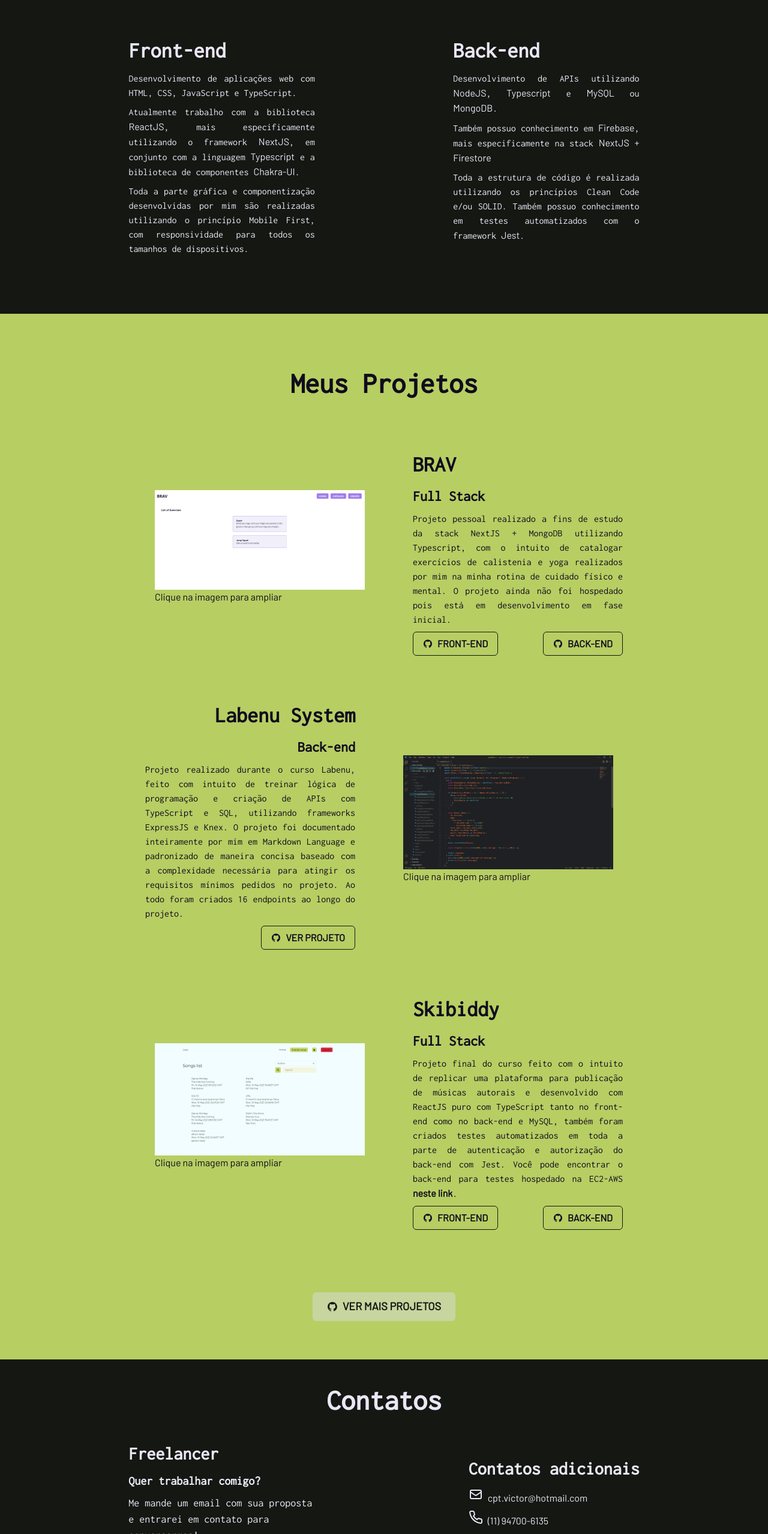
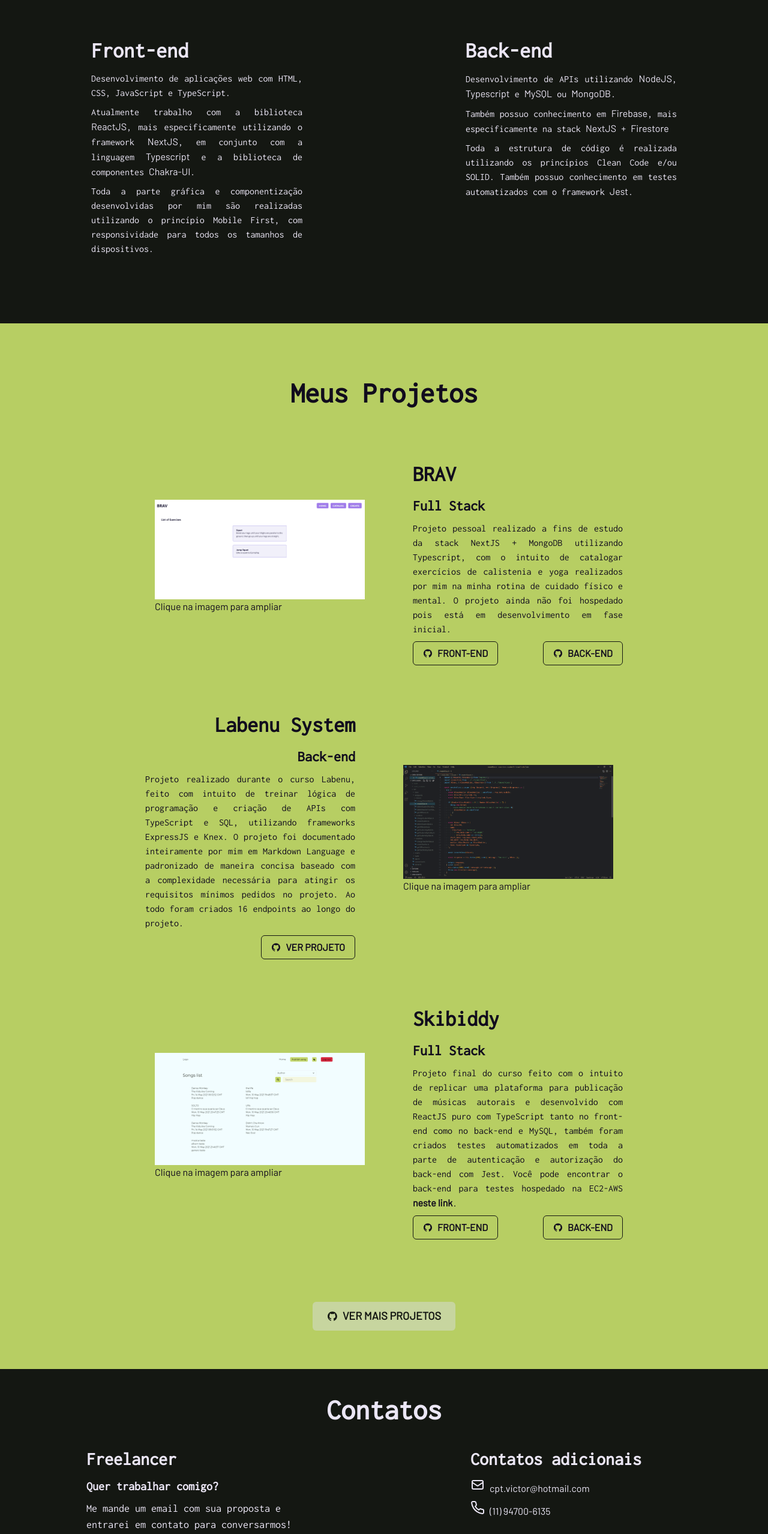
Before and after one commit to cptvictor95/portfolio, a Next.js app: page / in a window 1280 px wide. Shown: the part 1510-4067 px from the top of the page at 60% size. Built offline with nearby package versions, Linux system fonts and the light colour scheme.

Commit message:
add typings for every functinal component, refactor components to containers

```diff
--- a/components/Footer.tsx
+++ b/components/Footer.tsx
@@ -1,9 +1,9 @@
 import { Flex, Text } from '@chakra-ui/react';
 import React from 'react';
 
-const Footer = () => {
+const Footer: React.FC = () => {
   return (
-    <Flex p={8} bg="green-camo">
+    <Flex as="footer" p={8} bg="green-camo">
       <Text>
         © 2021 Victor Cardoso Pudo Torres - Todos os direitos reservados
       </Text>
--- a/components/HorizontalBar.tsx
+++ b/components/HorizontalBar.tsx
@@ -5,7 +5,7 @@ import { FaFacebook } from 'react-icons/fa';
 import { FiInstagram } from 'react-icons/fi';
 import { TiSocialLinkedinCircular } from 'react-icons/ti';
 
-const HorizontalBar = () => {
+const HorizontalBar: React.FC = () => {
   return (
     <Center as="section" py={8} w="100%">
       <Flex
--- a/components/ScrollToTop.tsx
+++ b/components/ScrollToTop.tsx
@@ -3,7 +3,7 @@ import { IconButton } from '@chakra-ui/react';
 import React, { useState } from 'react';
 import { animateScroll as scroll } from 'react-scroll';
 
-const ScrollToTop = () => {
+const ScrollToTop: React.FC = () => {
   const [showScroll, setShowScroll] = useState<boolean>(false);
 
   const checkScrollTop = () => {
--- a/components/VerticalBar.tsx
+++ b/components/VerticalBar.tsx
@@ -5,7 +5,7 @@ import { FaFacebook } from 'react-icons/fa';
 import { FiInstagram } from 'react-icons/fi';
 import { TiSocialLinkedinCircular } from 'react-icons/ti';
 
-const VerticalBar = () => {
+const VerticalBar: React.FC = () => {
   return (
     <Flex
       as="aside"
--- a/pages/api/hello.ts
+++ b/pages/api/hello.ts
@@ -1,10 +1,10 @@
 // Next.js API route support: https://nextjs.org/docs/api-routes/introduction
-import type { NextApiRequest, NextApiResponse } from 'next'
+import type { NextApiRequest, NextApiResponse } from 'next';
 
 type Data = {
-  name: string
-}
+  name: string;
+};
 
 export default (req: NextApiRequest, res: NextApiResponse<Data>) => {
-  res.status(200).json({ name: 'John Doe' })
-}
+  res.status(200).json({ name: 'Victor Torres' });
+};
--- a/sections/Contact.tsx
+++ b/sections/Contact.tsx
@@ -1,48 +1,40 @@
-import { Flex, Icon, Link, Stack, Text } from '@chakra-ui/react';
+import { Container, Flex, Icon, Link, Stack, Text } from '@chakra-ui/react';
 import React from 'react';
 import HorizontalBar from '../components/HorizontalBar';
 import { FiPhone } from 'react-icons/fi';
 import { HiOutlineMail } from 'react-icons/hi';
 import Footer from '../components/Footer';
 
-const Contact = () => {
+const Contact: React.FC = () => {
   return (
-    <Stack as="section" id="contact" bg="black">
+    <Stack as="section" id="contact" bg="black" justifyContent="center">
       <Text as="h1" fontSize="5xl" textAlign="center" pt={8} fontWeight="bold">
         Contatos
       </Text>
       <Flex
         as="section"
-        maxW={{ base: 'auto', md: '100%', lg: '100%', xl: '100%' }}
         direction={{ base: 'column', md: 'row' }}
         align="center"
         justify={['center', 'space-evenly', 'space-evenly', 'space-evenly']}
         py={4}
       >
-        <Flex
-          as="article"
-          maxW={{ base: '80%', sm: '60%', md: '40%', lg: '30%', xl: '30%' }}
-        >
+        <Container as="article" maxW="md" minH="200px">
           <Stack px={8}>
-            <Text as="h2" fontSize="3xl" fontWeight="semibold">
+            <Text as="h3" fontSize="3xl" fontWeight="semibold">
               Freelancer
             </Text>
-            <Text as="h2" fontSize="xl" fontWeight="semibold">
+            <Text as="h4" fontSize="xl" fontWeight="semibold">
               Quer trabalhar comigo?
             </Text>
-            <Text as="h2" fontSize="lg">
+            <Text fontSize="lg">
               Me mande um email com sua proposta e entrarei em contato para
               conversarmos!
             </Text>
           </Stack>
-        </Flex>
-        <Flex
-          as="article"
-          maxW={{ base: '80%', sm: '60%', md: '40%', lg: '30%', xl: '30%' }}
-          py={8}
-        >
+        </Container>
+        <Container as="article" maxW="md" minH="200px">
           <Stack px={8}>
-            <Text as="h2" fontSize="3xl" fontWeight="semibold">
+            <Text as="h3" fontSize="3xl" fontWeight="semibold">
               Contatos adicionais
             </Text>
             <Link href="mailto:cpt.victor@hotmail.com">
@@ -59,7 +51,7 @@ const Contact = () => {
               (11) 94700-6135
             </Link>
           </Stack>
-        </Flex>
+        </Container>
       </Flex>
       <HorizontalBar />
       <Footer />
--- a/sections/Projects.tsx
+++ b/sections/Projects.tsx
@@ -2,7 +2,7 @@ import { Stack, Text, Flex, Button, Image, Link } from '@chakra-ui/react';
 import React from 'react';
 import { AiFillGithub } from 'react-icons/ai';
 
-const Projects = () => {
+const Projects: React.FC = () => {
   return (
     <Stack as="section" py={16} id="projects" bg="limegreen" color="purple.900">
       <Text
--- a/sections/Skills.tsx
+++ b/sections/Skills.tsx
@@ -1,8 +1,8 @@
 import { Flex } from '@chakra-ui/layout';
-import { Link, Stack, Text } from '@chakra-ui/react';
+import { Link, Stack, Text, Container } from '@chakra-ui/react';
 import React from 'react';
 
-const Skills = () => {
+const Skills: React.FC = () => {
   return (
     <Stack as="section" py={16} id="skills">
       <Text
@@ -15,17 +15,12 @@ const Skills = () => {
       </Text>
       <Flex
         as="section"
-        maxW={{ base: '100%', md: '100%', lg: '100%', xl: '100%' }}
         direction={{ base: 'column', md: 'row' }}
-        align="flex-start"
         justify={['center', 'space-evenly', 'space-evenly', 'space-evenly']}
         px={4}
+        pb={12}
       >
-        <Flex
-          as="article"
-          maxW={{ base: '100%', sm: '60%', md: '40%', lg: '30%', xl: '30%' }}
-          pb={8}
-        >
+        <Container as="article" maxW="md">
           <Stack px={8} textAlign="justify">
             <Text as="h2" fontSize="4xl" fontWeight="semibold">
               Front-end
@@ -59,12 +54,8 @@ const Skills = () => {
               para todos os tamanhos de dispositivos.
             </Text>
           </Stack>
-        </Flex>
-        <Flex
-          as="article"
-          maxW={{ base: '100%', sm: '60%', md: '40%', lg: '30%', xl: '30%' }}
-          pb={8}
-        >
+        </Container>
+        <Container as="article" maxW="md">
           <Stack px={8} textAlign="justify">
             <Text as="h2" fontSize="4xl" fontWeight="semibold">
               Back-end
@@ -115,7 +106,7 @@ const Skills = () => {
               .
             </Text>
           </Stack>
-        </Flex>
+        </Container>
       </Flex>
     </Stack>
   );
```
